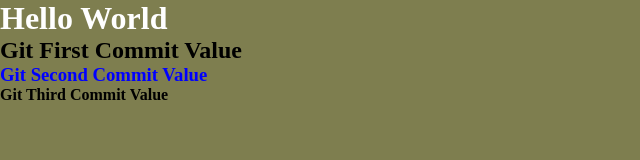
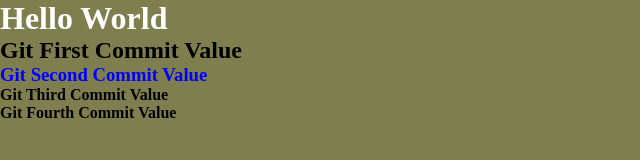
Before and after one commit to ayushkaushik-21/FirstDemorepo, a plain HTML site: page src/index.html in a window 1280 px wide. Shown: the whole page, without its empty margins (0-640 px from the left). Drawn offline with Linux system fonts and the light colour scheme.

Commit message:
Fourth Commit

```diff
--- a/src/index.html
+++ b/src/index.html
@@ -1,17 +1,21 @@
 <!DOCTYPE html>
 <html lang="en">
-  <head>
+
+<head>
     <meta charset="UTF-8" />
     <meta http-equiv="X-UA-Compatible" content="IE=edge" />
     <meta name="viewport" content="width=device-width, initial-scale=1.0" />
     <title>First Git Website</title>
     <link rel="stylesheet" href="CSS/style.css" />
-  </head>
-  <body>
+</head>
+
+<body>
     <h1>Hello World</h1>
     <h2>Git First Commit Value</h2>
     <h3>Git Second Commit Value</h3>
     <h4>Git Third Commit Value</h3>
-    <script src="JS/script.js"></script>
-  </body>
+    <h4>Git Fourth Commit Value</h3>
+            <script src="JS/script.js"></script>
+</body>
+
 </html>
```
